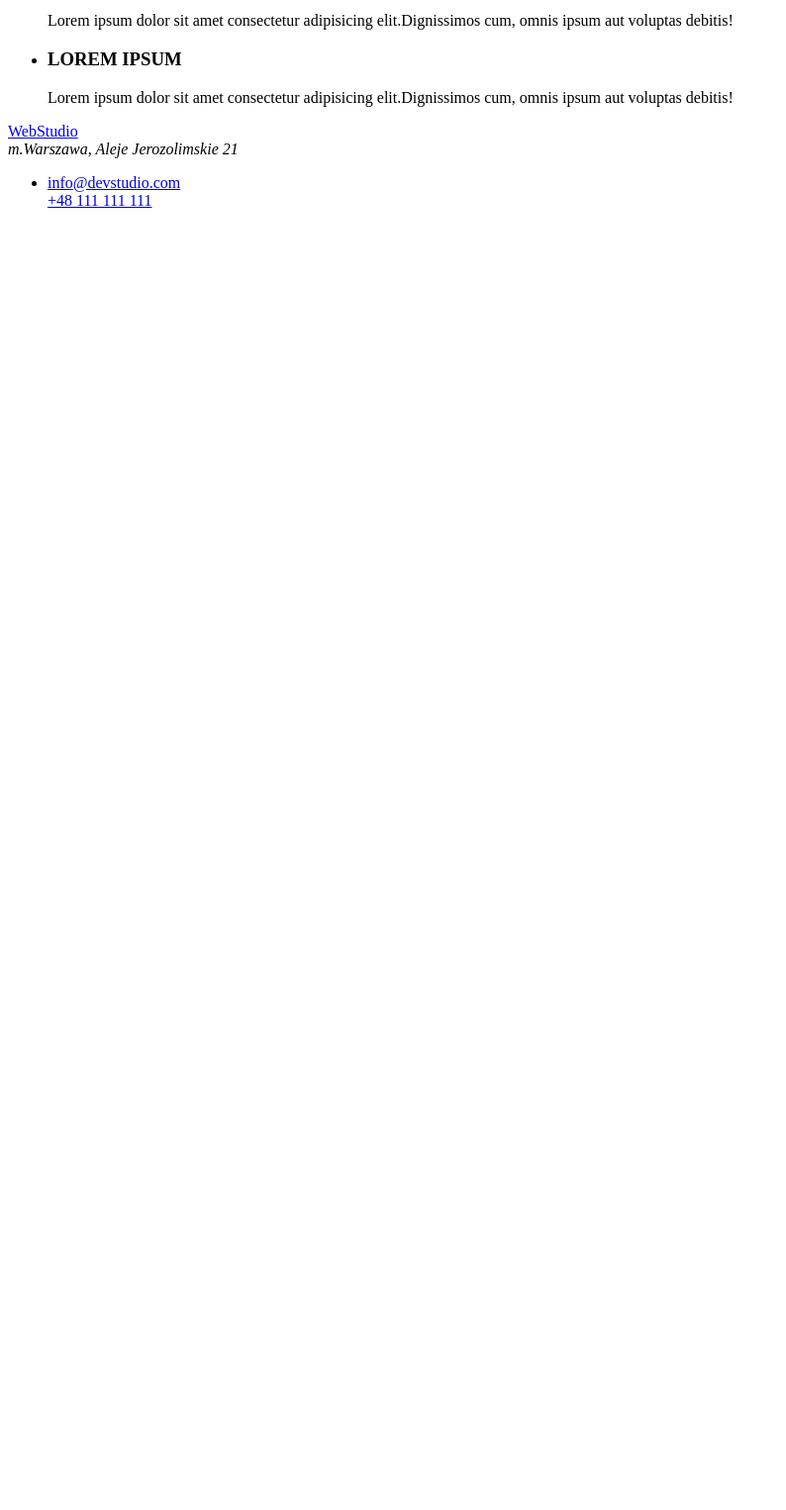
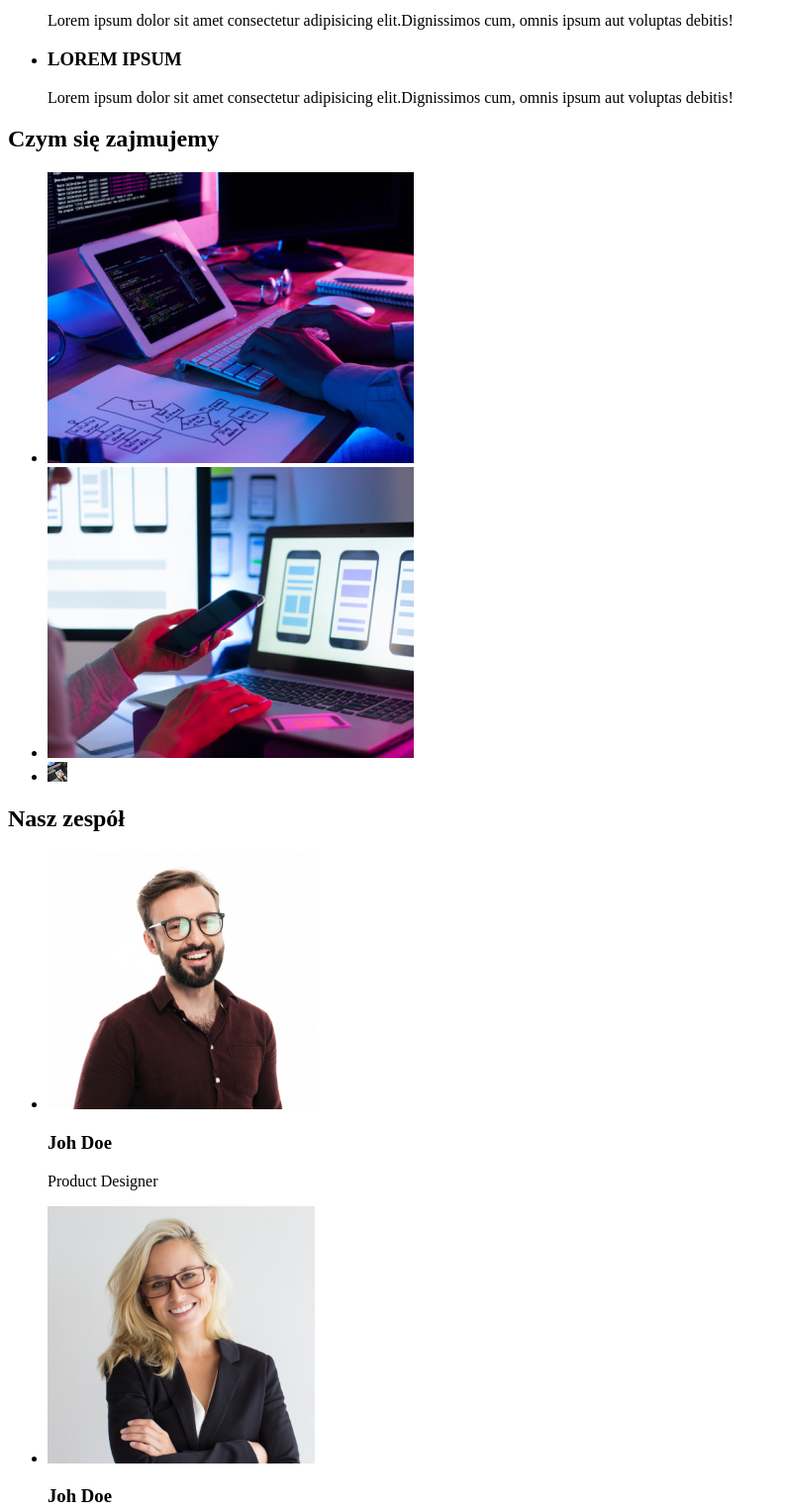
Before and after one commit to MagdalenaKovalska/goit-markup-hw-01, a plain HTML site: page index.html in a window 1280 px wide. Shown: the part 420-1946 px from the top of the page at 99% size, without its empty margins (0-794 px from the left). Before the commit the page ends 800 px from the top, so only its background shows below. Drawn offline with Linux system fonts and the light colour scheme.

Commit message:
zakończone

```diff
--- a/index.html
+++ b/index.html
@@ -55,6 +55,60 @@
           </li>
         </ul>
       </section>
+      <section>
+        <h2>Czym się zajmujemy</h2>
+        <ul>
+          <li>
+            <img
+              src="https://github.com/MagdalenaKovalska/goit-markup-hw-01/blob/main/images/img2.jpg"
+              alt="Programista piszący kod"
+              width="370"
+              height="294"
+            />
+          </li>
+          <li>
+            <img
+              src="https://github.com/MagdalenaKovalska/goit-markup-hw-01/blob/main/images/img1.jpg"
+              alt="Programistka tworząca stronę"
+              width="370"
+              height="294"
+            />
+          </li>
+          <li>
+            <img
+              src="https://github.com/MagdalenaKovalska/goit-markup-hw-01/blob/main/images/img.jpg"
+              alt="Programista tworzy style"
+              width="20"
+              height="20"
+            >
+          </li>
+        </ul>
+      </section>
+      <section>
+          <h2>Nasz zespół</h2>
+          <ul>
+            <li>
+              <img src="https://github.com/MagdalenaKovalska/goit-markup-hw-01/blob/main/images/img6.jpg" alt="John Doe" width="270" height="260">
+              <h3>Joh Doe</h3>
+              <p>Product Designer</p>
+            </li>
+            <li>
+              <img src="https://github.com/MagdalenaKovalska/goit-markup-hw-01/blob/main/images/img5.jpg" alt="John Doe" width="270" height="260">
+              <h3>Joh Doe</h3>
+              <p class="our-team-card-proffesion">Frontend Devloper</p>
+            </li>
+            <li>
+              <img src="https://github.com/MagdalenaKovalska/goit-markup-hw-01/blob/main/images/img4.jpg" alt="John Doe" width="270" height="260">
+              <h3>Joh Doe</h3>
+              <p>Marketing</p>
+            </li>
+            <li>
+              <img src="https://github.com/MagdalenaKovalska/goit-markup-hw-01/blob/main/images/img3.jpg" alt="John Doe" width="270" height="260">
+              <h3>Joh Doe</h3>
+              <p>Ul Designer</p>
+            </li>
+          </ul>
+      </section>
     </main>
     <footer>
       <a href="./index.html">WebStudio</a>
```
